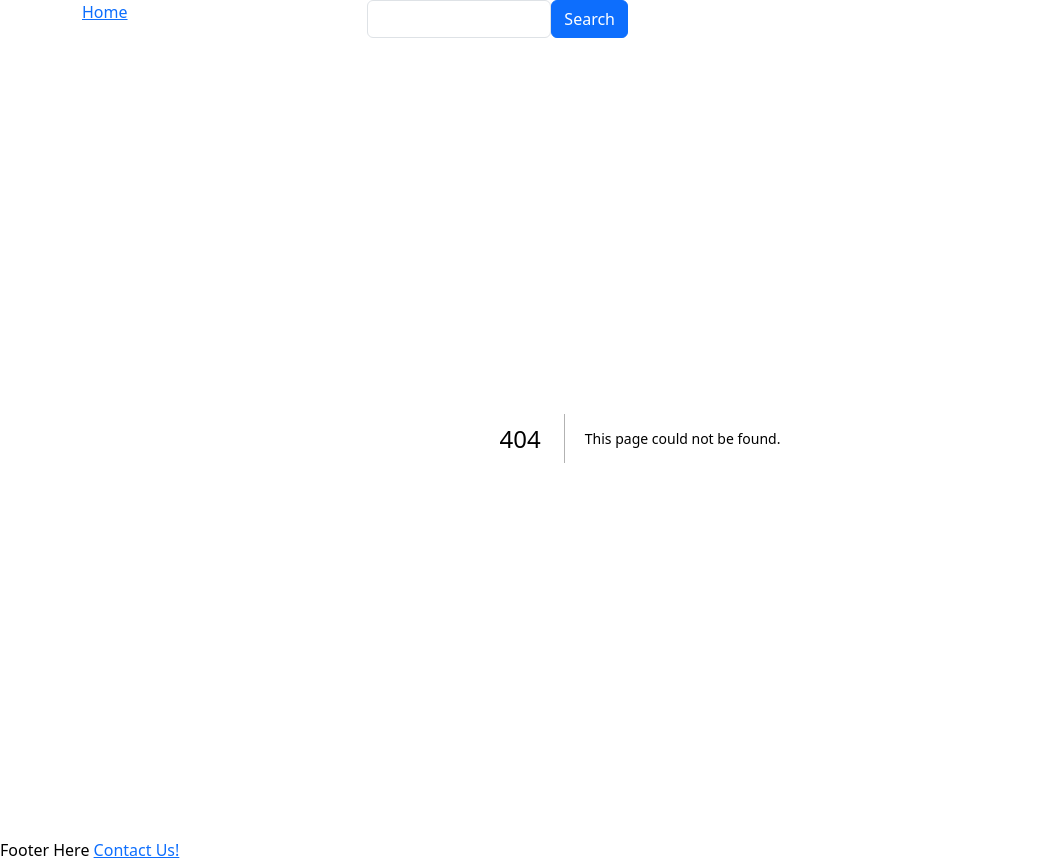
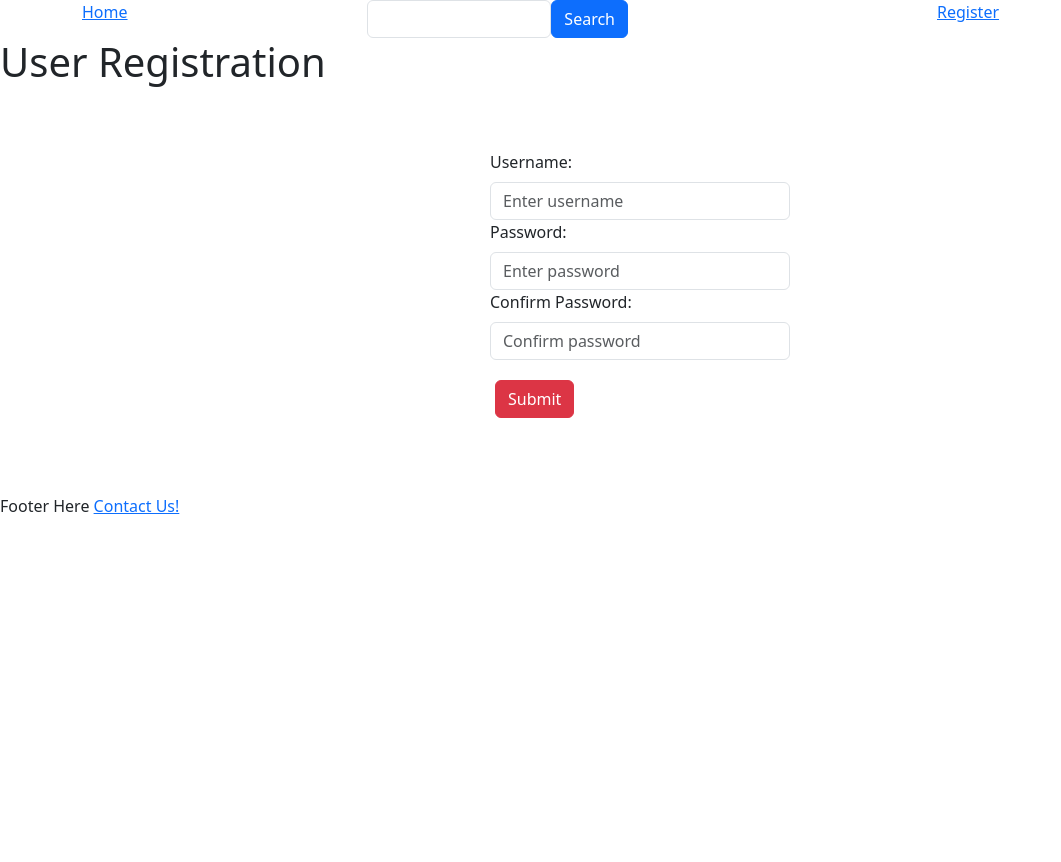
Before and after one commit to jchu42/bti425project, a Next.js app: page /register in a window 1280 px wide. Before the commit this address had no page. Shown: the whole page, without its empty margins (0-1061 px from the left). After the commit the page ends 800 px from the top, so only its background shows below. Built offline with nearby package versions, Linux system fonts and the light colour scheme.

Commit message:
Register page and register operation has been setup

```diff
--- a/package.json
+++ b/package.json
@@ -6,13 +6,16 @@
     "start": "next start"
   },
   "dependencies": {
+    "axios": "^1.6.8",
     "bootstrap": "^5.3.3",
+    "dotenv": "^16.4.5",
     "jotai": "^2.7.2",
+    "mongodb": "^6.5.0",
     "next": "latest",
     "react": "18.2.0",
     "react-bootstrap": "^2.10.2",
     "react-dom": "18.2.0",
-    "react-hook-form": "^7.51.2",
+    "react-hook-form": "^7.51.3",
     "react-phone-number-input": "^3.3.12"
   },
   "engines": {
--- a/src/pages/_app.js
+++ b/src/pages/_app.js
@@ -1,13 +1,21 @@
-import { Card, Form, Alert, Button, Container, Row, Col, Dropdown } from "react-bootstrap";
-import RouteGuard from './components/RouteGuard';
-import Link from 'next/link'
-import {useAtom} from 'jotai';
+import {
+  Card,
+  Form,
+  Alert,
+  Button,
+  Container,
+  Row,
+  Col,
+  Dropdown,
+} from "react-bootstrap";
+import RouteGuard from "./components/RouteGuard";
+import Link from "next/link";
+import { useAtom } from "jotai";
 import { useState, useEffect } from "react";
-import {dataAtom, errorAtom} from '../store.js';
-import getSearch from "../search.js"
-import 'bootstrap/dist/css/bootstrap.min.css';
+import { dataAtom, errorAtom } from "../store.js";
+import getSearch from "../search.js";
+import "bootstrap/dist/css/bootstrap.min.css";
 export default function MyApp({ Component, pageProps }) {
-
   const [searchResults, setSearchResults] = useAtom(dataAtom);
   const [error, setError] = useAtom(errorAtom);
 
@@ -16,7 +24,7 @@ export default function MyApp({ Component, pageProps }) {
   //var searchQuery = "";
 
   // initial search
-    useEffect(doSearch, []) //https://www.freecodecamp.org/news/prevent-infinite-loops-when-using-useeffect-in-reactjs/#:~:text=useEffect%20checks%20if%20the%20dependencies,if%20state%20is%20being%20updated.
+  useEffect(doSearch, []); //https://www.freecodecamp.org/news/prevent-infinite-loops-when-using-useeffect-in-reactjs/#:~:text=useEffect%20checks%20if%20the%20dependencies,if%20state%20is%20being%20updated.
 
   // button search
   async function handleSubmit(e) {
@@ -42,31 +50,34 @@ export default function MyApp({ Component, pageProps }) {
   }
 
   return (
+    <>
       <RouteGuard>
         <Container>
           <Row>
-                <Col><Link href="/">Home</Link></Col>
             <Col>
-                    <Form className='d-flex' onSubmit={handleSubmit}>
-                        <Form.Control type="text" value={searchQuery} id="search" name="search" onChange={e=>setSearchQuery(e.target.value)} />
-                        <Button variant="primary" className="pull-right">Search</Button>
+              <Link href="/">Home</Link>
+            </Col>
+            <Col>
+              <Form className="d-flex" onSubmit={handleSubmit}>
+                <Form.Control
+                  type="text"
+                  value={searchQuery}
+                  id="search"
+                  name="search"
+                  onChange={(e) => setSearchQuery(e.target.value)}
+                />
+                <Button variant="primary" className="pull-right">
+                  Search
+                </Button>
               </Form>
             </Col>
-                <Col>
-                {/* <Link href="/login">Login</Link> */}
-                </Col>
-                <Col>
-                {/* <Link href="/signin">Signin</Link> */}
-                </Col>
+            <Col>{/* <Link href="/login">Login</Link> */}</Col>
+            <Col><Link href="/register">Register</Link></Col>
           </Row>
         </Container>
-
-
         <Component {...pageProps} />
-
         Footer Here <Link href="/contactus"> Contact Us! </Link>
-
       </RouteGuard>
+    </>
   );
-
 }
--- /dev/null
+++ b/src/pages/api/register.js
@@ -0,0 +1,41 @@
+//API Route for registration
+// pages/api/register.js
+
+// pages/api/register.js
+
+import { MongoClient } from 'mongodb';
+
+export default async function handler(req, res) {
+  if (req.method === 'POST') {
+    try {
+      const { username, password } = req.body;
+
+      // Connect to MongoDB
+      const client = new MongoClient(process.env.MONGODB_URI);
+      await client.connect();
+
+      // Check if the username already exists
+      const db = client.db('BTIProject');
+      const usersCollection = db.collection('users');
+      const existingUser = await usersCollection.findOne({ username });
+
+      if (existingUser) {
+        // If the username already exists, return an error response
+        await client.close();
+        return res.status(400).json({ error: 'Username already exists', code: 'USER_EXISTS' });
+      }
+
+      // Insert user data into the database
+      await usersCollection.insertOne({ username, password });
+
+      await client.close();
+
+      res.status(201).json({ message: 'User registered successfully' });
+    } catch (error) {
+      console.error('Error registering user:', error);
+      res.status(500).json({ message: 'Internal server error' });
+    }
+  } else {
+    res.status(405).json({ message: 'Method not allowed' });
+  }
+}
--- a/src/pages/components/PlacesCard.js
+++ b/src/pages/components/PlacesCard.js
@@ -22,8 +22,8 @@ const PlaceCard = ({ result }) => {
       <Card.Footer>
         Price: {result.Price === 0 ? <>Free</> : <>${result.Price.toFixed(2)}</>}
         <Link href={`/places/${result.ID}`}>
-          <Button variant="primary" style={{ float: 'right' }}>
-            Go somewhere
+          <Button variant="btn btn-danger" style={{ float: 'right' }}>
+            Go Here
           </Button>
         </Link>
       </Card.Footer>
--- /dev/null
+++ b/src/pages/components/Register.js
@@ -0,0 +1,96 @@
+import React, { useState } from 'react';
+import { useForm } from 'react-hook-form';
+import { Button, Form, Alert } from 'react-bootstrap';
+import axios from 'axios';
+import styles from '../../styles/Register.module.css'; // Import CSS file for styling
+
+const Register = () => {
+    const { register, handleSubmit, formState: { errors }, watch } = useForm(); // React Hook Form
+    const [errorMessage, setErrorMessage] = useState(null);
+
+    // Function to handle form submission
+    const onSubmit = async (data) => {
+        try {
+            const response = await axios.post('/api/register', data);
+            console.log(response.data); // Log success message
+
+            // Optionally, you can redirect the user to a login page or display a success message
+        } catch (error) {
+            console.error('Error registering user:', error);
+            if (error.response && error.response.data.code === 'USER_EXISTS') {
+                setErrorMessage('Username already exists'); // Set error message for existing username
+            } else {
+                setErrorMessage('An error occurred. Please try again later.'); // Generic error message
+            }
+
+            // Clear error message after 5 seconds
+            setTimeout(() => {
+                setErrorMessage(null);
+            }, 3000);
+        }
+    };
+
+    const password = watch("password"); // Watch for changes in the "password" field
+
+    // Function to check if form is valid
+    const isFormValid = () => {
+        return !errors.username && !errors.password && !errors.confirmPassword;
+    };
+    const handleInputFocus = () => {
+        setErrorMessage(null);
+    };
+
+    return (
+        <div className={styles.container}>
+            <Form onSubmit={handleSubmit(onSubmit)} className={styles.form}>
+                <Form.Group controlId="formUsername">
+                    <Form.Label>Username:</Form.Label>
+                    <Form.Control
+                        type="text"
+                        placeholder="Enter username"
+                        {...register('username', { required: 'Username is required' })}
+                    />
+                    {errors.username?.type === "required" && <span className={styles.error}>Username is required</span>}
+                </Form.Group>
+
+                <Form.Group controlId="formPassword">
+                    <Form.Label>Password:</Form.Label>
+                    <Form.Control
+                        type="password"
+                        placeholder="Enter password"
+                        {...register('password', {
+                            required: 'Password is required',
+                            minLength: {
+                                value: 8,
+                                message: 'Password must be at least 8 characters long'
+                            }
+                        })}
+                    />
+                    {errors.password?.message && <span className={styles.error}>{errors.password.message}</span>}
+                </Form.Group>
+
+                <Form.Group controlId="formConfirmPassword">
+                    <Form.Label>Confirm Password:</Form.Label>
+                    <Form.Control
+                        type="password"
+                        placeholder="Confirm password"
+                        {...register('confirmPassword', {
+                            required: 'Confirm Password is required',
+                            validate: value =>
+                                value === password || 'The passwords do not match'
+                        })}
+                    />
+                    {errors.confirmPassword?.message && <span className={styles.error}>{errors.confirmPassword.message}</span>}
+                </Form.Group>
+
+                {errorMessage && <Alert variant="danger" style={{ margin: '20px 5px' }}>{errorMessage}</Alert>} {/* Display error message */}
+
+                <Button variant="danger" type="submit" disabled={!isFormValid()} style={{ margin: '20px 5px' }} >
+                    Submit
+                </Button>
+            </Form>
+        </div>
+    );
+};
+
+export default Register;
--- a/src/pages/index.js
+++ b/src/pages/index.js
@@ -9,7 +9,6 @@ export default function Home() {
   return (
     <div className={styles.container}>
       <Head>
-        <title>Explore Toronto</title>
         <title>Explore Toronto</title>
         <link rel="icon" href="/favicon.ico" />
       </Head>
--- /dev/null
+++ b/src/pages/register.js
@@ -0,0 +1,14 @@
+// pages/register.js
+
+import Register from './components/Register';
+
+const RegisterPage = () => {
+    return (
+        <div>
+            <h1>User Registration</h1>
+            <Register />
+        </div>
+    );
+};
+
+export default RegisterPage;
--- /dev/null
+++ b/src/styles/Register.module.css
@@ -0,0 +1,13 @@
+.error {
+    color: red;
+}
+.container {
+    display: flex;
+    justify-content: center;
+    align-items: center;
+    height: 50vh; /* Adjust height as needed */
+}
+
+.form {
+    width: 300px; /* Adjust width as needed */
+}
```
Also changed, not shown: src/app.js (+26 -77 lines), src/pages/components/Pagination.js (added, +22 -0 lines), 2 other files (tests, documents, lock files or other folders). Lines whose indentation alone changed are shown as unchanged.
